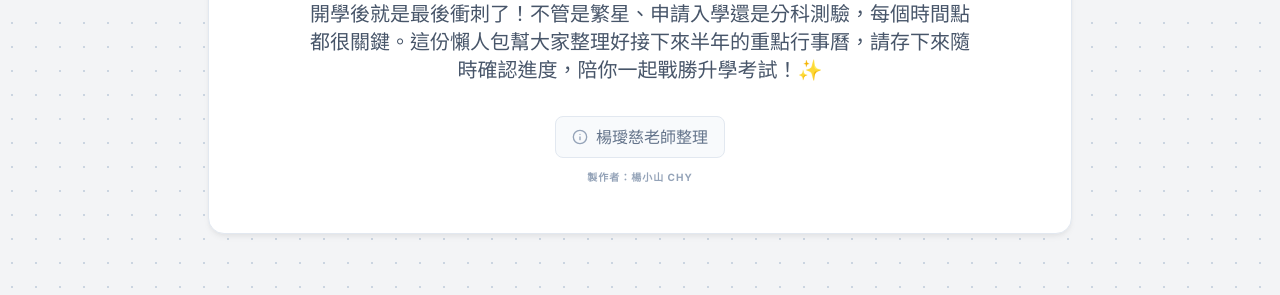
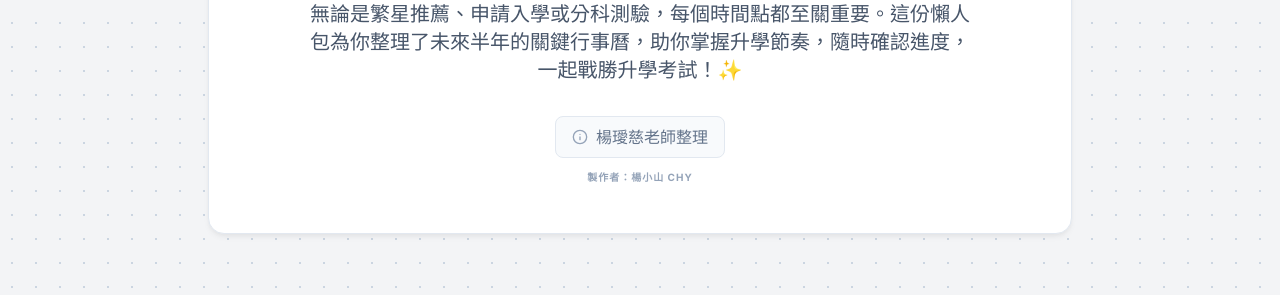
Before and after one commit to maguire5949-crypto/115seniorschedule, a plain HTML site: page index.html in a window 1280 px wide. Shown: the part 301-596 px from the top of the page. Drawn offline with nearby package versions, Linux system fonts and the light colour scheme.

Commit message:
index.html

```diff
--- a/index.html
+++ b/index.html
@@ -158,7 +158,7 @@
 
                 <div class="max-w-2xl mx-auto mb-8">
                     <p class="text-slate-600 text-lg md:text-xl leading-relaxed text-pretty font-medium">
-                        開學後就是最後衝刺了！不管是繁星、申請入學還是分科測驗，每個時間點都很關鍵。這份懶人包幫大家整理好接下來半年的重點行事曆，請存下來隨時確認進度，陪你一起戰勝升學考試！✨
+                        無論是繁星推薦、申請入學或分科測驗，每個時間點都至關重要。這份懶人包為你整理了未來半年的關鍵行事曆，助你掌握升學節奏，隨時確認進度，一起戰勝升學考試！✨
                     </p>
                 </div>
 
```
